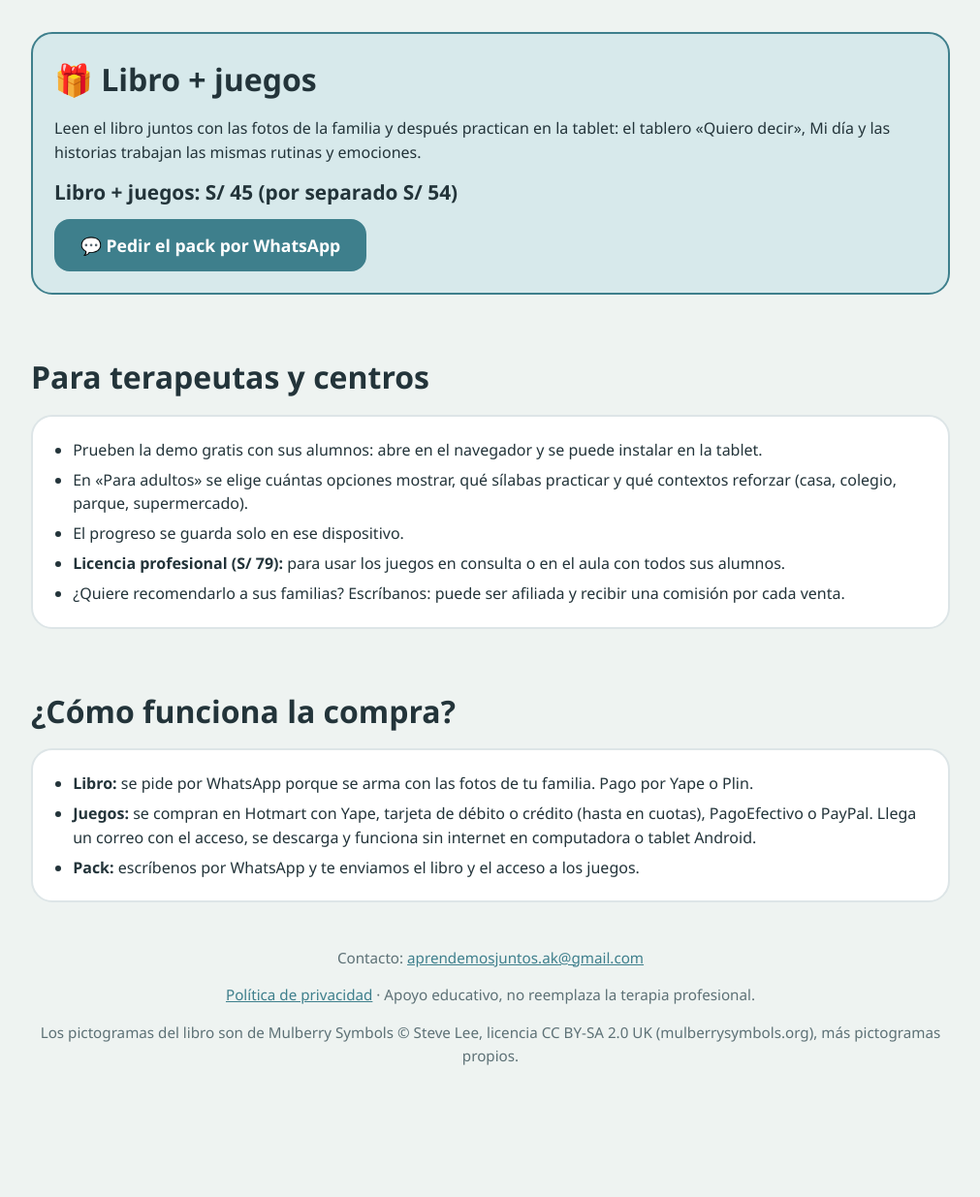
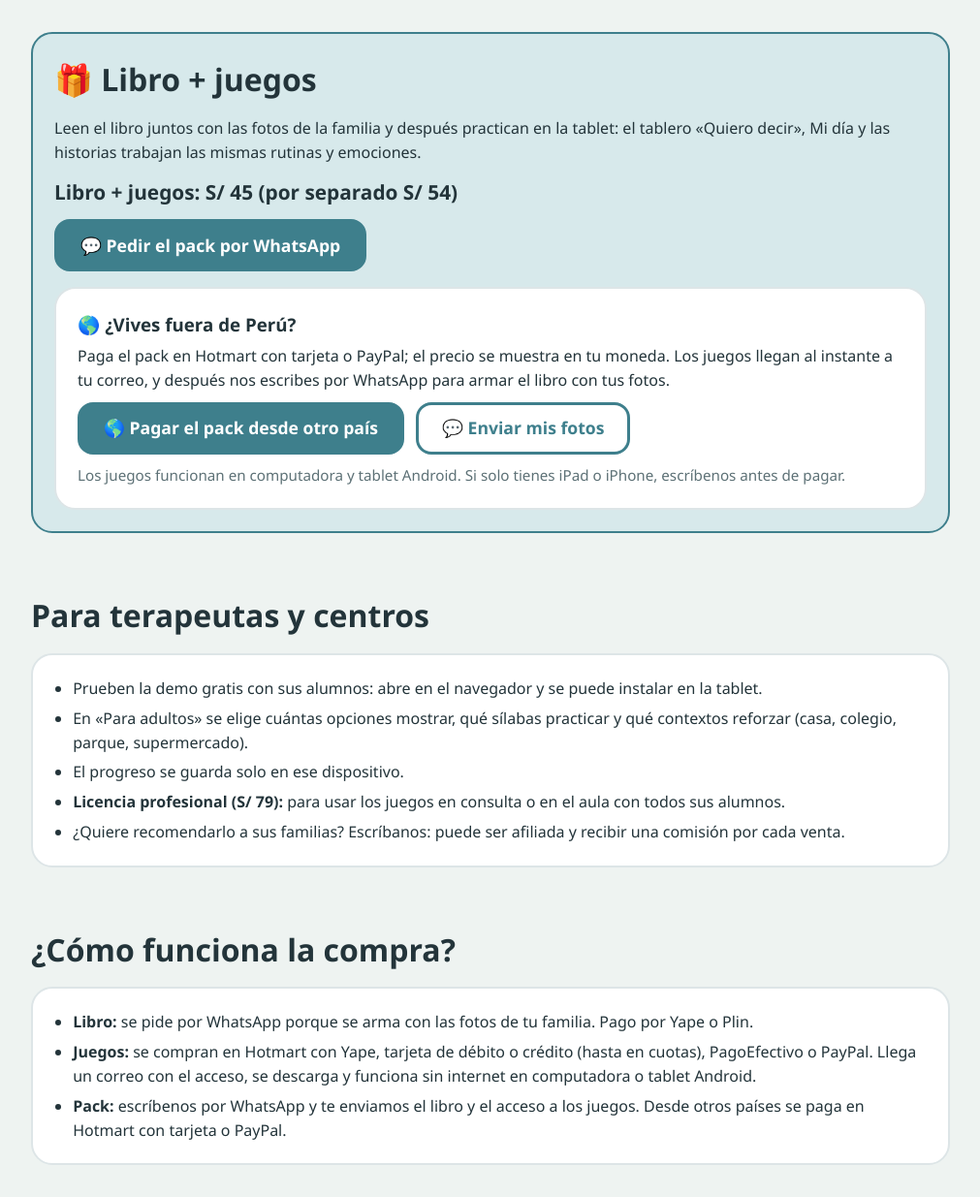
Before and after one commit to jlmdr5492-byte/libro, a plain HTML site: page index.html in a window 1280 px wide. Shown: the part 3149-4384 px from the top of the page at 97% size, without its empty margins (134-1145 px from the left). Before the commit the page ends 4265 px from the top, so only its background shows below. Drawn offline with Linux system fonts and the light colour scheme.

Commit message:
Add files via upload

```diff
--- a/index.html
+++ b/index.html
@@ -131,6 +131,17 @@ footer a, .caja a { color: var(--accent); }
       <div class="botones" style="justify-content:flex-start">
         <a class="btn primario" href="https://wa.me/51988841111?text=Hola!%20Quiero%20el%20pack%20libro%20%2B%20juegos%20Aprendemos%20Juntos" target="_blank" rel="noopener">💬 Pedir el pack por WhatsApp</a>
       </div>
+      <!--EXTRANJERO-->
+      <div class="caja" style="margin-top:16px">
+        <h3 style="margin:0 0 6px">🌎 ¿Vives fuera de Perú?</h3>
+        <p style="margin:0 0 10px">Paga el pack en Hotmart con tarjeta o PayPal; el precio se muestra en tu moneda. Los juegos llegan al instante a tu correo, y después nos escribes por WhatsApp para armar el libro con tus fotos.</p>
+        <div class="botones" style="justify-content:flex-start">
+          <a class="btn primario" href="https://pay.hotmart.com/P108562707H?off=riad68zj" target="_blank" rel="noopener">🌎 Pagar el pack desde otro país</a>
+          <a class="btn" href="https://wa.me/51988841111?text=Hola!%20Quiero%20el%20pack%20libro%20%2B%20juegos%20Aprendemos%20Juntos" target="_blank" rel="noopener">💬 Enviar mis fotos</a>
+        </div>
+        <p style="margin:10px 0 0;color:var(--muted);font-size:.95rem">Los juegos funcionan en computadora y tablet Android. Si solo tienes iPad o iPhone, escríbenos antes de pagar.</p>
+      </div>
+      <!--/EXTRANJERO-->
     </div>
   </section>
 
@@ -153,7 +164,7 @@ footer a, .caja a { color: var(--accent); }
       <ul class="lista">
         <li><b>Libro:</b> se pide por WhatsApp porque se arma con las fotos de tu familia. Pago por Yape o Plin.</li>
         <li><b>Juegos:</b> se compran en Hotmart con Yape, tarjeta de débito o crédito (hasta en cuotas), PagoEfectivo o PayPal. Llega un correo con el acceso, se descarga y funciona sin internet en computadora o tablet Android.</li>
-        <li><b>Pack:</b> escríbenos por WhatsApp y te enviamos el libro y el acceso a los juegos.</li>
+        <li><b>Pack:</b> escríbenos por WhatsApp y te enviamos el libro y el acceso a los juegos. Desde otros países se paga en Hotmart con tarjeta o PayPal.</li>
       </ul>
     </div>
   </section>
```
